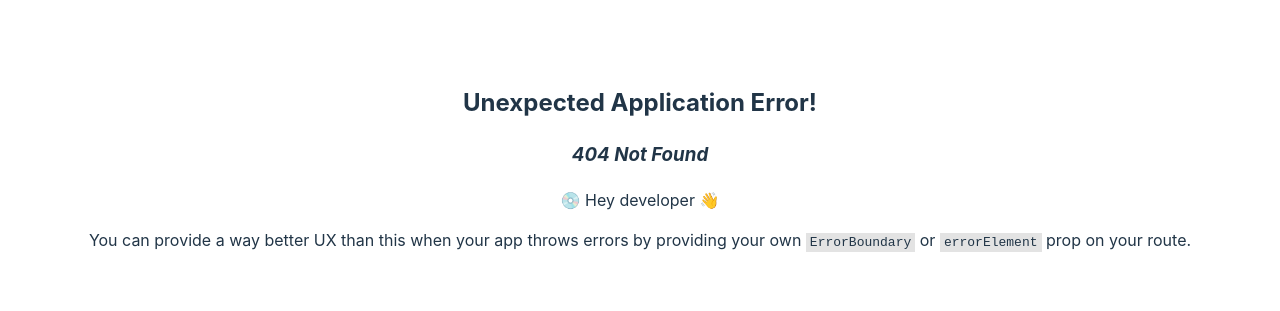
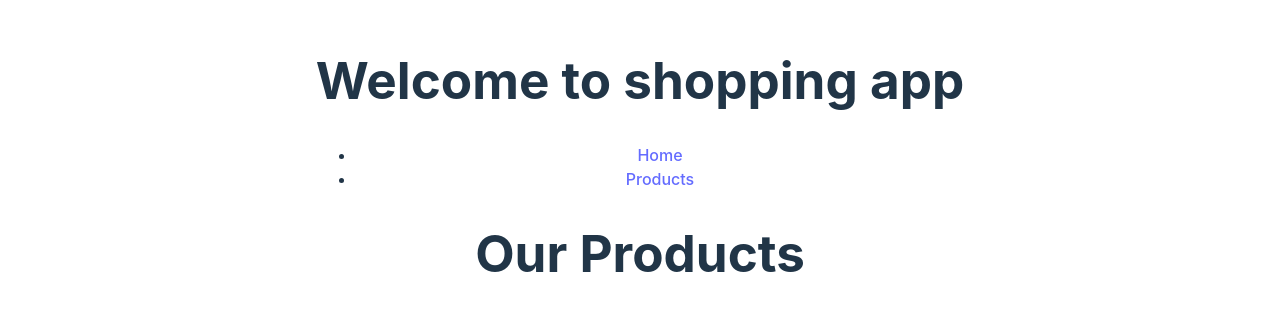
Before and after one commit to nikhil-tiwary61/shopping-cart, a React (Vite) app: page /products in a window 1280 px wide. Before the commit this address had no page. Shown: the part 233-544 px from the top of the page. Built offline with nearby package versions, Linux system fonts and the light colour scheme.

Commit message:
add ProductListing component

```diff
--- a/src/App.jsx
+++ b/src/App.jsx
@@ -1,5 +1,5 @@
 import "./App.css";
-import { Link } from "react-router-dom";
+import { Link, Outlet } from "react-router-dom";
 
 function App() {
   return (
@@ -11,10 +11,11 @@ function App() {
             <Link to="/">Home</Link>
           </li>
           <li>
-            <Link>Categories</Link>
+            <Link to="products">Products</Link>
           </li>
         </ul>
       </nav>
+      <Outlet />
     </>
   );
 }
--- /dev/null
+++ b/src/components/ProductListing.jsx
@@ -0,0 +1,16 @@
+async function fetchProducts() {
+  //   const url = "https://fakestoreapi.com/products";
+  //   const response = await fetch(url);
+  //   const data = await response.json();
+  //   return data;
+}
+const products = fetchProducts();
+console.log(products);
+
+export default function ProductListing() {
+  return (
+    <>
+      <h1>Our Products</h1>
+    </>
+  );
+}
--- a/src/main.jsx
+++ b/src/main.jsx
@@ -1,7 +1,7 @@
 import React from "react";
 import ReactDOM from "react-dom/client";
 import "./index.css";
-import Router from "../Router.jsx";
+import Router from "./Router.jsx";
 
 ReactDOM.createRoot(document.getElementById("root")).render(
   <React.StrictMode>
```
Also changed, not shown: src/Router.jsx (renamed from Router.jsx, +8 -1 lines).
